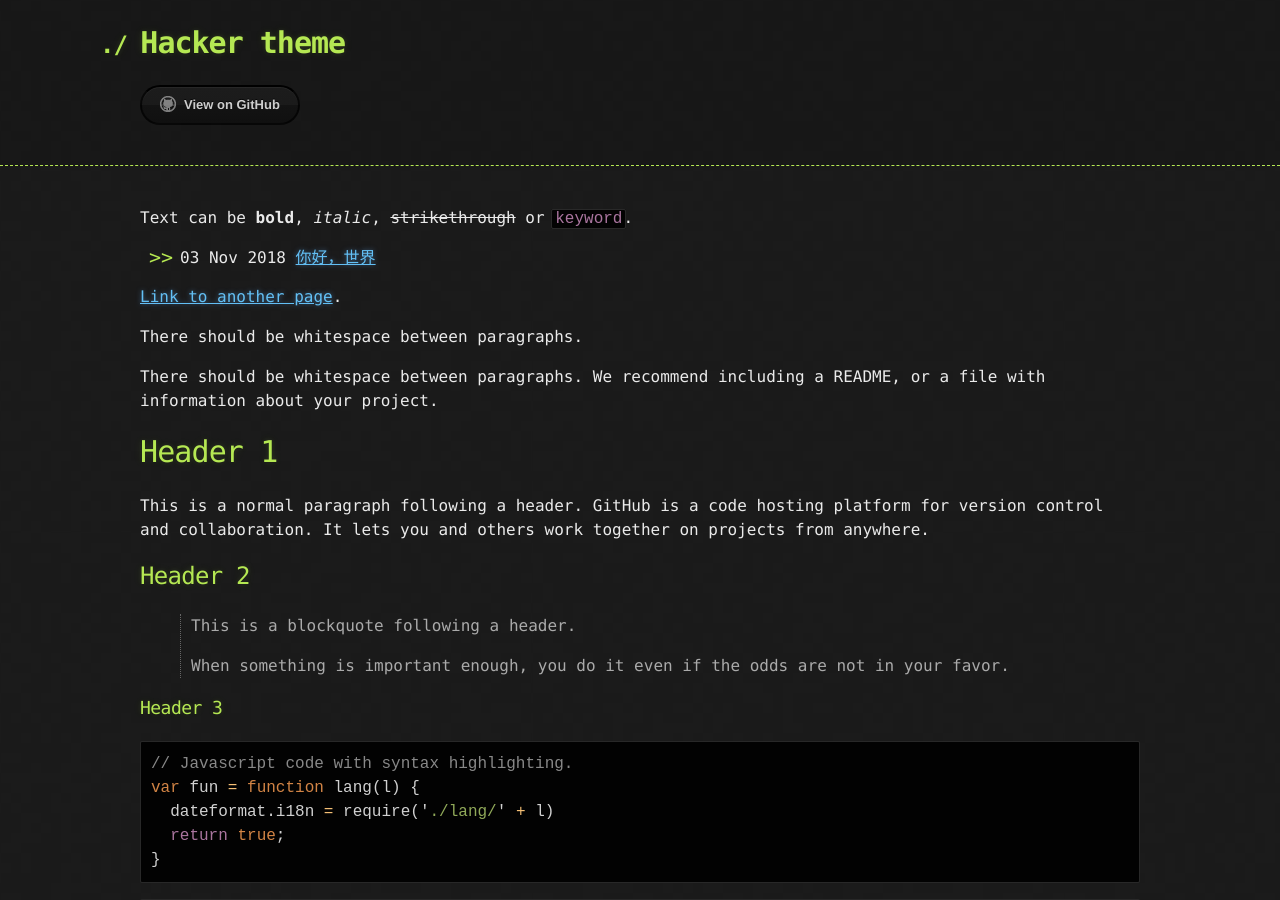
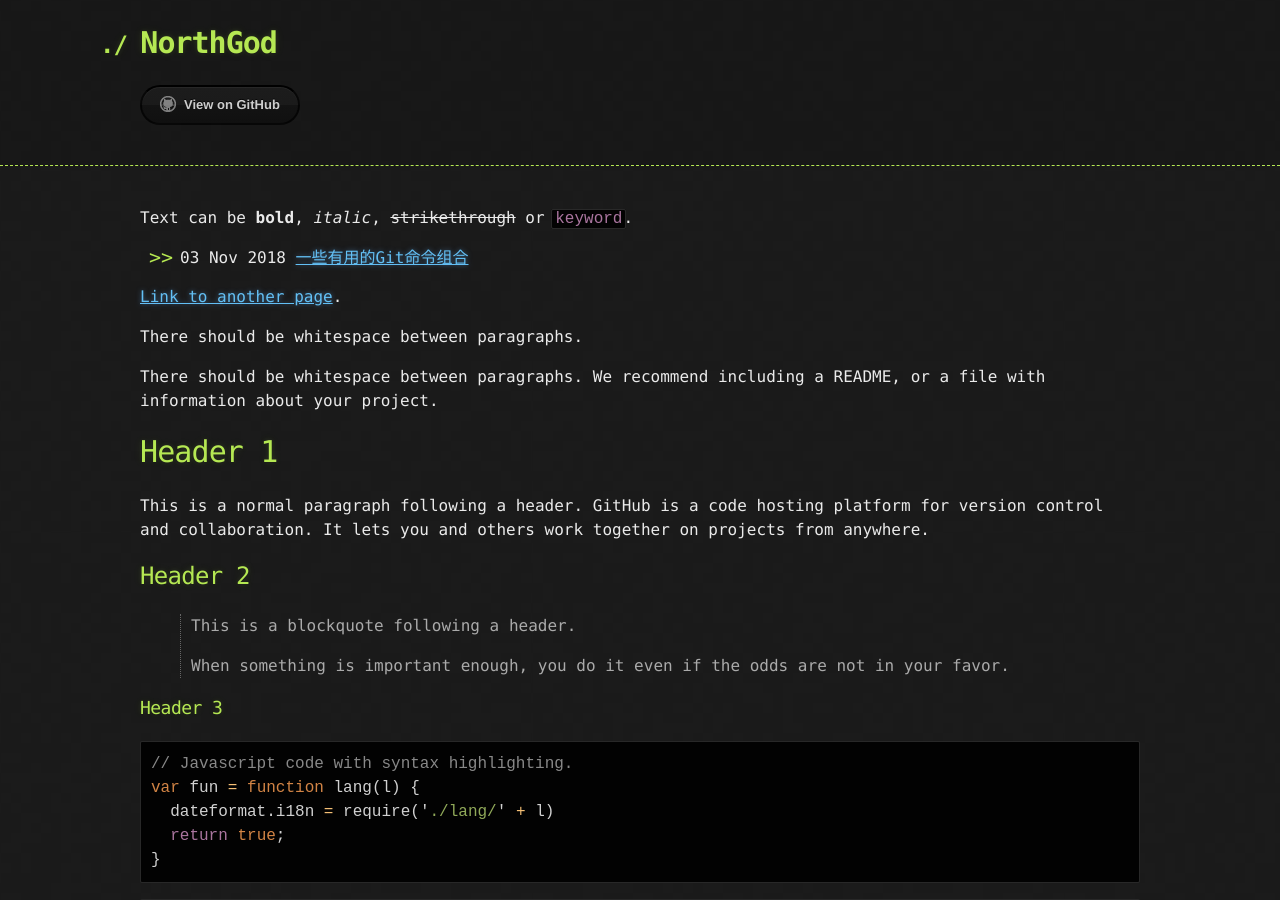
Before and after one commit to yeasonhe/NorthGod, a Jekyll site: the page built from index.md, in a window 1280 px wide and 900 px high. Built offline with Jekyll 4.4.1, drawn with Linux system fonts in a browser that asks for light colours; the repository's description, which GitHub fills in, is left out.

Commit message:
update some templates

```diff
--- a/_config.yml
+++ b/_config.yml
@@ -1,3 +1,3 @@
-title: Hacker theme
+title: NorthGod
 baseurl: /NorthGod
 theme: jekyll-theme-hacker
--- a/_layouts/default.html
+++ b/_layouts/default.html
@@ -17,10 +17,6 @@
         <h2>{{ site.description | default: site.github.project_tagline }}</h2>
 
         <section id="downloads">
-          {% if site.show_downloads %}
-            <a href="{{ site.github.zip_url }}" class="btn">Download as .zip</a>
-            <a href="{{ site.github.tar_url }}" class="btn">Download as .tar.gz</a>
-          {% endif %}
           <a href="{{ site.github.repository_url }}" class="btn btn-github"><span class="icon"></span>View on GitHub</a>
         </section>
       </div>
@@ -31,16 +27,5 @@
         {{ content }}
       </section>
     </div>
-
-    {% if site.google_analytics %}
-      <script>
-        (function(i,s,o,g,r,a,m){i['GoogleAnalyticsObject']=r;i[r]=i[r]||function(){
-        (i[r].q=i[r].q||[]).push(arguments)},i[r].l=1*new Date();a=s.createElement(o),
-        m=s.getElementsByTagName(o)[0];a.async=1;a.src=g;m.parentNode.insertBefore(a,m)
-        })(window,document,'script','//www.google-analytics.com/analytics.js','ga');
-        ga('create', '{{ site.google_analytics }}', 'auto');
-        ga('send', 'pageview');
-      </script>
-    {% endif %}
   </body>
 </html>
--- a/_posts/2018-11-03-hello-world.md
+++ b/_posts/2018-11-03-hello-world.md
@@ -1,6 +1,6 @@
 ---
-layout: default
-title: 你好，世界
+layout: post
+title: 一些有用的Git命令组合
 ---
 ### {{page.title}}
 我的第一篇文章
```
